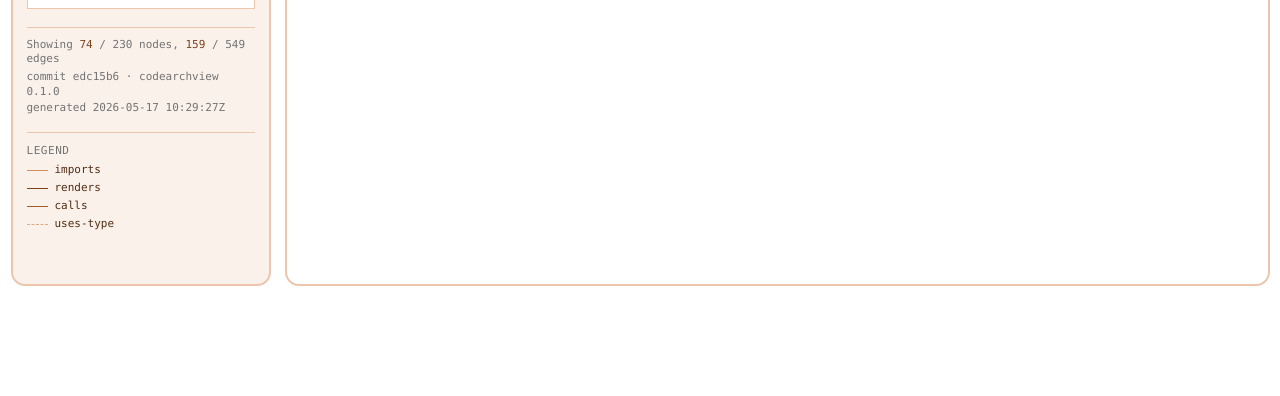
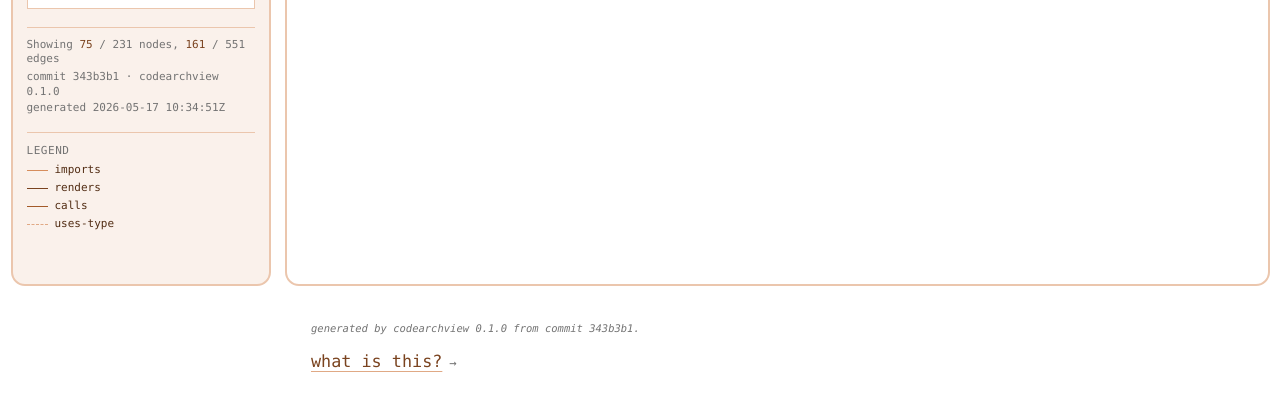
Before and after one commit to divijsingla/jetskii-blogs, a React (Vite) app: page /jetskii-blogs/architecture in a window 1280 px wide. Shown: the part 401-797 px from the top of the page. Built offline with nearby package versions, Linux system fonts and the light colour scheme.

Commit message:
blog about the architecture

```diff
--- a/src/blogPosts.ts
+++ b/src/blogPosts.ts
@@ -6,12 +6,24 @@ import asileave from './blogs/04_as-i-leave.md?raw';
 import musings1 from './blogs/06_musings-1.md?raw';
 import musings2 from './blogs/07_musings-2.md?raw';
 import musings3 from './blogs/08_musings-3.md?raw';
+import codearchview from './blogs/10_codearchview.md?raw';
 
 import type { BlogPost } from "@/types/blog";
 import type { CategoryId } from "@/data/categories";
 import { privateBlogProtection } from "@/data/protectionPresets";
 
 export const blogPosts: BlogPost[] = [
+  {
+    slug: "codearchview",
+    title: "I taught this blog to draw a picture of itself",
+    excerpt: "A Sunday afternoon spent writing a tool that maps the wiring of a TypeScript codebase, then wiring that map into this site.",
+    content: codearchview,
+    date: "17 May 2026",
+    readTime: "5 min read",
+    tags: ["tools", "tree-sitter", "lsp", "for fun"],
+    category: "tech",
+    image: "drawing.jpeg",
+  },
   {
     slug: "musings-2",
     title: "Finding myself",
--- /dev/null
+++ b/src/blogs/10_codearchview.md
@@ -0,0 +1,19 @@
+It's a Sunday afternoon, and I just spent the last few hours teaching this blog to draw a picture of itself.
+
+You can check out the graph from the [Architecture](/architecture) tab.
+
+## Why
+
+I've been writing here for a while now. The code got complex, since huge parts of it were written by AI. I'd been wanting to actually see what the code architecture looks like now that we have password protected blogs and all.
+
+I used tree-sitter and Typescript language server to create a visualisation of how the repo looks.
+
+The tool itself is its own thing, present at [github.com/divijsingla/codearchview](https://github.com/divijsingla/codearchview).
+
+## Codearchview
+
+tree-sitter does the parsing (imports, declarations, JSX, function calls), and the language server resolves what each reference actually points to.
+
+Starts at src/main.tsx, walks depth-first, stops at anything outside the repo (react, @radix-ui/*, Google Analytics, etc.). Output is a JSON (files + symbols) and edges (imports / calls / renders / uses-type).
+
+It runs as a prebuild step here, so the graph stays roughly in sync with the code (there might be bugs, you can help find them if you dive into the repo or let your coding agent do it). Build doesn't break if Python isn't around. It just reuses the last graph.
--- a/src/index.css
+++ b/src/index.css
@@ -9,6 +9,26 @@
 }
 .markdown-brown strong, .markdown-brown b {
   color: hsl(24,60%,30%) !important;
+}
+/* Brown links (override @uiw/react-markdown-preview's blue default) */
+.markdown-brown a,
+.markdown-brown a:link,
+.markdown-brown a:visited {
+  color: hsl(24,60%,30%) !important;
+  text-decoration: underline !important;
+  text-decoration-color: hsl(24,60%,70%) !important;
+  text-decoration-thickness: 1px !important;
+  text-underline-offset: 2px !important;
+}
+.markdown-brown a:hover,
+.markdown-brown a:focus {
+  color: hsl(24,60%,25%) !important;
+  text-decoration-color: hsl(24,60%,30%) !important;
+}
+/* Inline code inside a link should inherit the brown link color */
+.markdown-brown a code {
+  color: inherit !important;
+  background: transparent !important;
 }
 @keyframes loading-bar {
   0% { transform: translateX(-100%); }
--- a/src/pages/Architecture.tsx
+++ b/src/pages/Architecture.tsx
@@ -1,3 +1,4 @@
+import { Link } from "react-router-dom";
 import BlogLayout from "@/components/BlogLayout";
 import ArchitectureGraphView from "@/components/architecture/ArchitectureGraph";
 import architectureJson from "@/data/architecture.json";
@@ -10,6 +11,24 @@ const ArchitecturePage = () => {
     <BlogLayout>
       <div className="mx-auto w-full max-w-[1400px] px-3 py-4">
         <ArchitectureGraphView graph={graph} />
+
+        <section className="mx-auto mt-10 max-w-3xl px-2 text-sm leading-relaxed text-brand-20">
+          <p className="text-xs italic text-muted-foreground">
+            generated by codearchview {graph.meta.toolVersion}
+            {graph.meta.commit ? ` from commit ${graph.meta.commit}` : ""}.
+          </p>
+          <Link
+            to="/blog/codearchview"
+            className="group mt-4 inline-flex items-baseline gap-2 text-lg text-brand hover:text-brand-25"
+          >
+            <h2 className="underline decoration-brand-70 decoration-1 underline-offset-4 group-hover:decoration-brand">
+              what is this?
+            </h2>
+            <span className="text-sm text-muted-foreground transition-transform group-hover:translate-x-0.5">
+              →
+            </span>
+          </Link>
+        </section>
       </div>
     </BlogLayout>
   );
```
Also changed, not shown: src/data/architecture.json.
